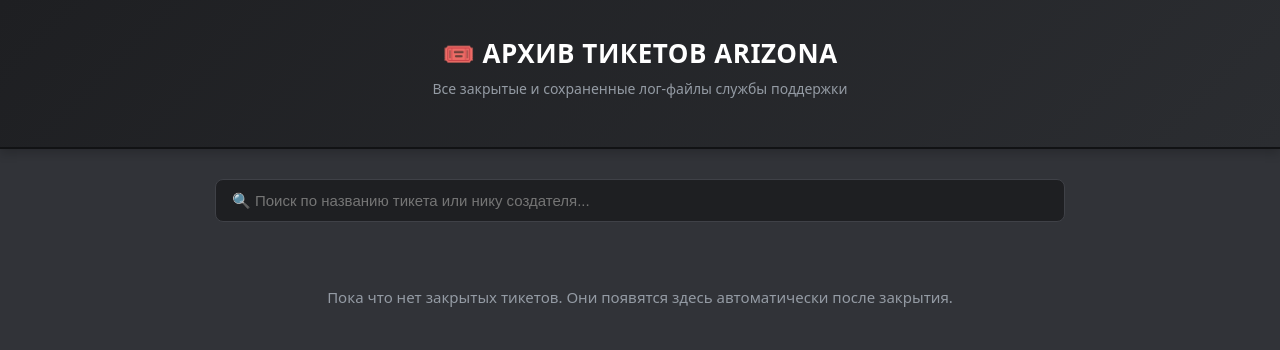
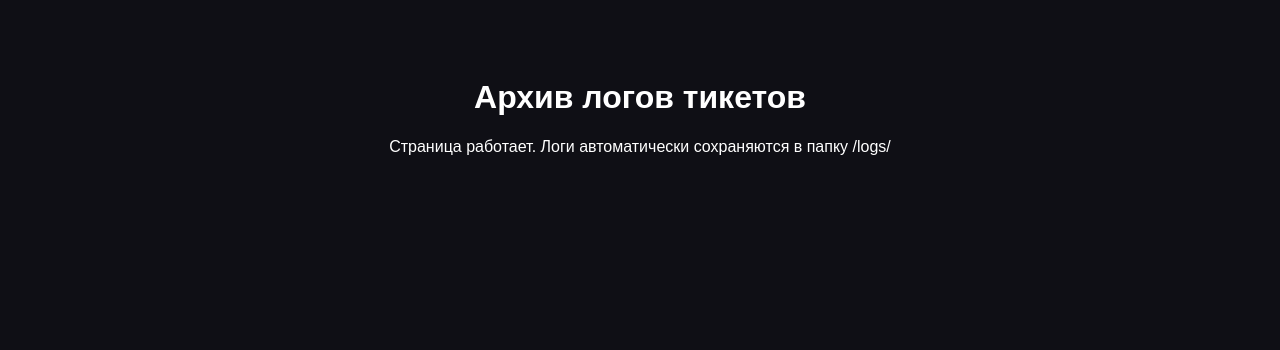
Before and after one commit to Bomj0/Arizona-Role-Play-, a plain HTML site: page index.html in a window 1280 px wide. Drawn offline with Linux system fonts and the light colour scheme.

Commit message:
Update index.html

```diff
--- a/index.html
+++ b/index.html
@@ -1,141 +1,8 @@
 <!DOCTYPE html>
-<html lang="ru">
-<head>
-    <meta charset="UTF-8">
-    <title>Arizona Tickets — Архив транскриптов</title>
-    <style>
-        body {
-            background-color: #313338;
-            color: #dbdee1;
-            font-family: 'gg sans', 'Noto Sans', 'Helvetica Neue', Helvetica, Arial, sans-serif;
-            margin: 0;
-            padding: 0;
-        }
-        .header {
-            background: linear-gradient(135deg, #1e1f22 0%, #2b2d31 100%);
-            padding: 35px 20px;
-            text-align: center;
-            border-bottom: 2px solid #111214;
-            box-shadow: 0 4px 10px rgba(0,0,0,0.2);
-        }
-        .header h1 {
-            color: #ffffff;
-            margin: 0;
-            font-size: 26px;
-            letter-spacing: 0.5px;
-        }
-        .header p {
-            color: #949ba4;
-            margin-top: 8px;
-            font-size: 14px;
-        }
-        .container {
-            max-width: 850px;
-            margin: 30px auto;
-            padding: 0 20px;
-        }
-        .search-box {
-            width: 100%;
-            padding: 12px 16px;
-            background: #1e1f22;
-            border: 1px solid #3f4147;
-            border-radius: 8px;
-            color: #fff;
-            font-size: 15px;
-            margin-bottom: 25px;
-            box-sizing: border-box;
-            outline: none;
-            transition: border-color 0.2s;
-        }
-        .search-box:focus {
-            border-color: #ff7300;
-        }
-        .ticket-card {
-            background: #2b2d31;
-            padding: 16px 20px;
-            border-radius: 8px;
-            margin-bottom: 12px;
-            display: flex;
-            align-items: center;
-            justify-content: space-between;
-            border: 1px solid #3f4147;
-            transition: all 0.2s ease;
-        }
-        .ticket-card:hover {
-            border-color: #ff7300;
-            transform: translateY(-2px);
-            box-shadow: 0 4px 12px rgba(0,0,0,0.3);
-        }
-        .ticket-name {
-            font-size: 18px;
-            font-weight: bold;
-            color: #ffffff;
-            margin-bottom: 4px;
-        }
-        .ticket-details {
-            font-size: 13px;
-            color: #949ba4;
-        }
-        .ticket-details b {
-            color: #dbdee1;
-        }
-        .view-btn {
-            background: #ff7300;
-            color: #ffffff;
-            padding: 9px 18px;
-            border-radius: 6px;
-            text-decoration: none;
-            font-weight: 600;
-            font-size: 14px;
-            transition: background 0.2s;
-            white-space: nowrap;
-        }
-        .view-btn:hover {
-            background: #e06500;
-        }
-        .empty-state {
-            text-align: center;
-            color: #949ba4;
-            padding: 40px;
-            font-size: 15px;
-        }
-    </style>
-</head>
-<body>
-
-    <div class="header">
-        <h1>🎟️ АРХИВ ТИКЕТОВ ARIZONA</h1>
-        <p>Все закрытые и сохраненные лог-файлы службы поддержки</p>
-    </div>
-
-    <div class="container">
-        <input type="text" id="search" class="search-box" placeholder="🔍 Поиск по названию тикета или нику создателя..." onkeyup="filterTickets()">
-
-        <div id="ticket-list">
-            <!-- TICKET_LIST_START -->
-            <!-- Сюда бот будет автоматически добавлять новые карточки закрытых тикетов -->
-            <div class="empty-state">Пока что нет закрытых тикетов. Они появятся здесь автоматически после закрытия.</div>
-            <!-- TICKET_LIST_END -->
-        </div>
-    </div>
-
-    <script>
-        function filterTickets() {
-            let input = document.getElementById('search').value.toLowerCase();
-            let cards = document.getElementsByClassName('ticket-card');
-
-            if (cards.length === 0) return;
-
-            for (let i = 0; i < cards.length; i++) {
-                let name = cards[i].getAttribute('data-name') || '';
-                if (name.toLowerCase().includes(input)) {
-                    cards[i].style.display = "";
-                } else {
-                    cards[i].style.display = "none";
-                }
-            }
-        }
-    </script>
-
+<html>
+<head><title>System Logs</title></head>
+<body style="background:#0f0f15; color:#fff; font-family:sans-serif; text-align:center; padding:50px;">
+    <h1>Архив логов тикетов</h1>
+    <p>Страница работает. Логи автоматически сохраняются в папку /logs/</p>
 </body>
 </html>
```
